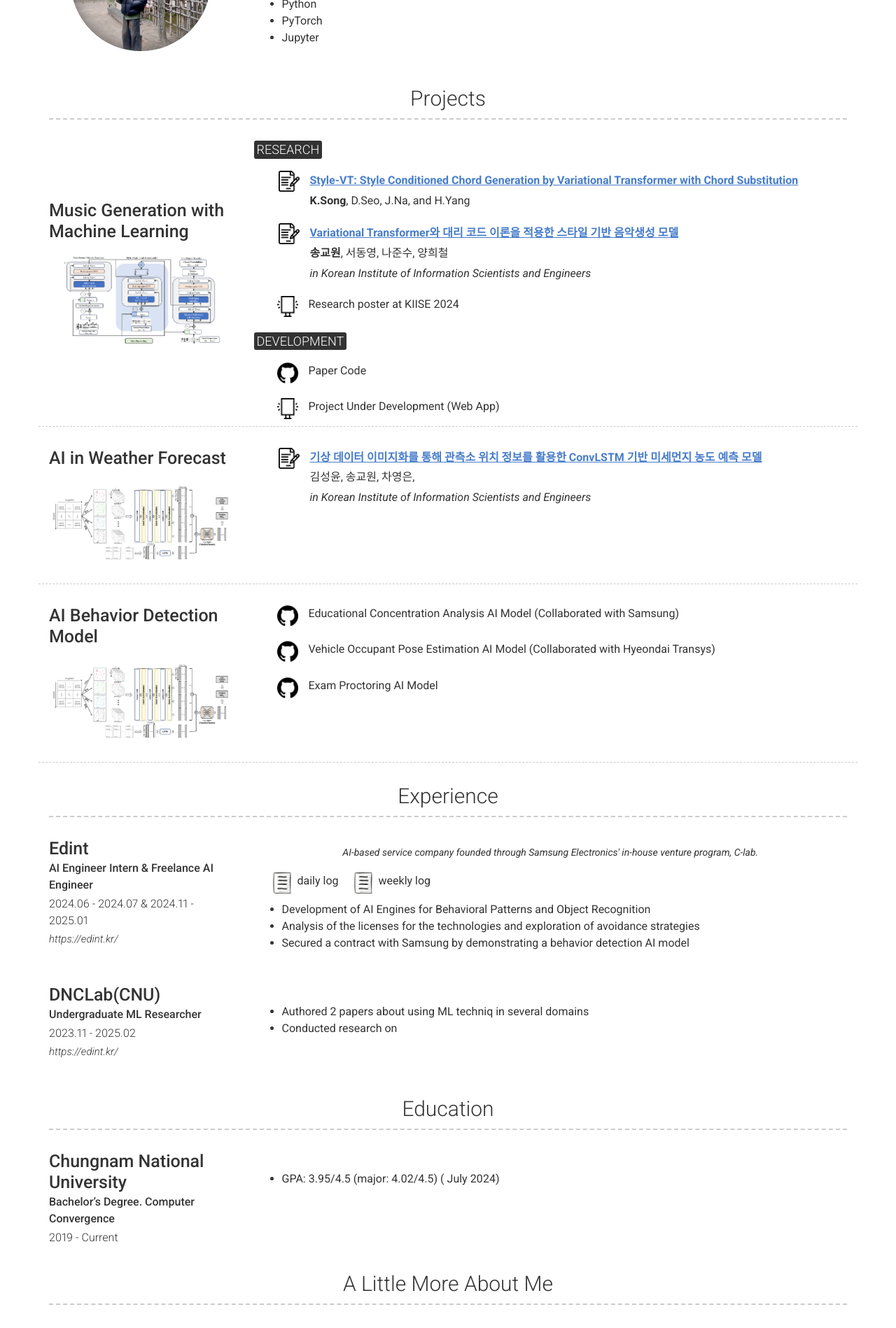
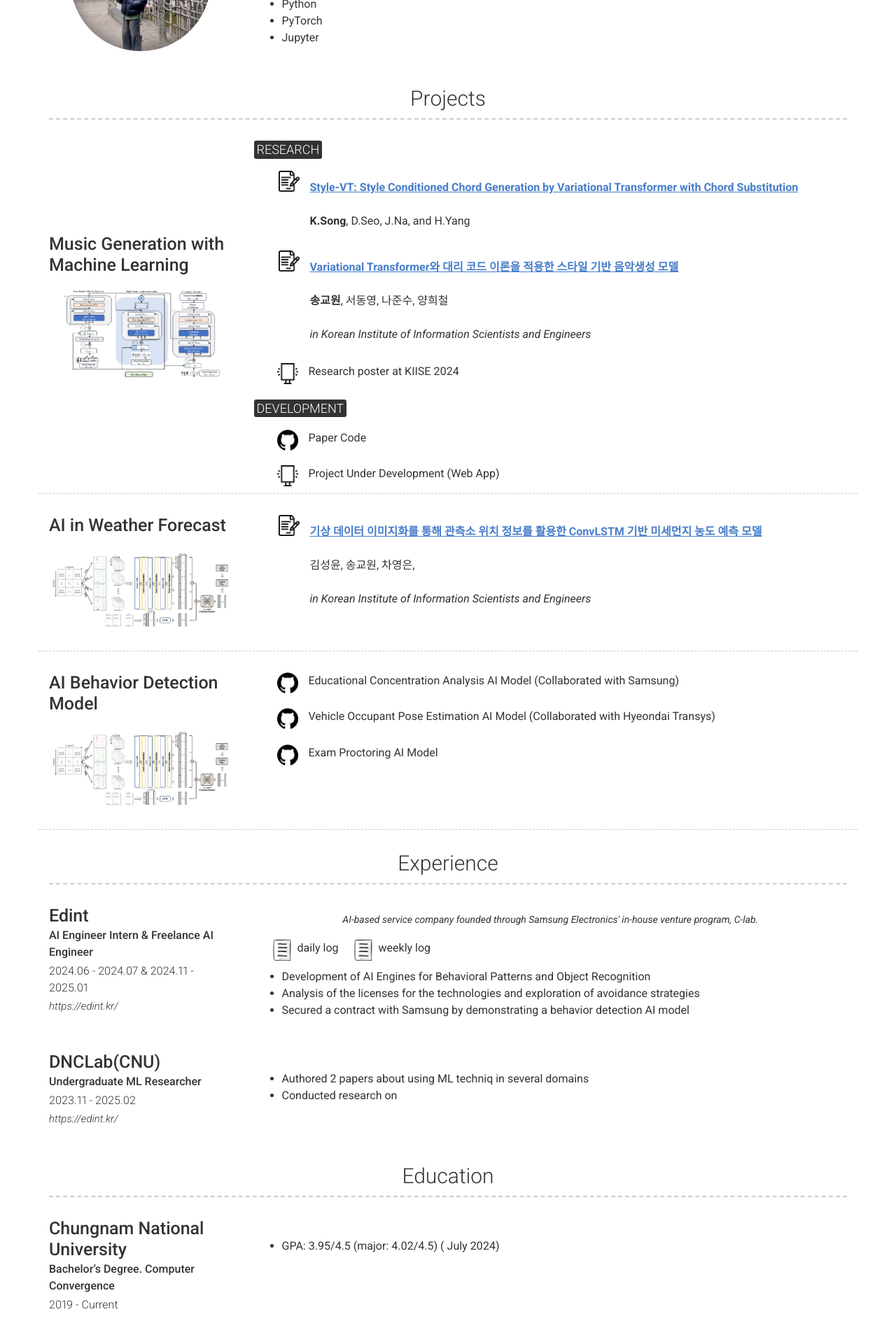
Before and after one commit to tim000519/resume, a Jekyll site: the page built from index.md, in a window 1280 px wide. Shown: the part 429-2327 px from the top of the page at 70% size. Built offline with Jekyll 4.4.1, drawn with Linux system fonts in a browser that asks for light colours; nearby versions of some CDN libraries.

Commit message:
Update _config.yml

```diff
--- a/_config.yml
+++ b/_config.yml
@@ -77,7 +77,7 @@ content:
             <a href="/resume/pdf/Access.pdf" target="_blank" style="margin-right: 10px; flex-shrink: 0;">
               <img src="/resume/images/contract.png" alt="PDF" width="30" style="vertical-align: middle; flex-shrink: 0;">
             </a>
-            <p style="margin-left: 5px; vertical-align: middle; line-height: 1.8;">
+            <p style="margin-left: 5px; vertical-align: middle; line-height: 3;">
               <a href="/resume/pdf/Access.pdf" target="_blank" style="text-decoration: underline;">
                 <strong>Style-VT: Style Conditioned Chord Generation by Variational Transformer with Chord Substitution</strong>
               </a>
@@ -89,7 +89,7 @@ content:
             <a href="/resume/pdf/style.pdf" target="_blank" style="margin-right: 10px; flex-shrink: 0;">
               <img src="/resume/images/contract.png" alt="PDF" width="30" style="vertical-align: middle; flex-shrink: 0;">
             </a>
-            <p style="margin-left: 5px; vertical-align: middle; line-height: 1.8;">
+            <p style="margin-left: 5px; vertical-align: middle; line-height: 3;">
               <a href="/resume/pdf/style.pdf" target="_blank" style="text-decoration: underline;">
                 <strong>Variational Transformer와 대리 코드 이론을 적용한 스타일 기반 음악생성 모델</strong>
               </a>
@@ -137,7 +137,7 @@ content:
             <a href="/resume/pdf/conv.pdf" target="_blank" style="margin-right: 10px; flex-shrink: 0;">
               <img src="/resume/images/contract.png" alt="PDF" width="30" style="vertical-align: middle; flex-shrink: 0;">
             </a>
-            <p style="margin-left: 5px; vertical-align: middle; line-height: 1.8;">
+            <p style="margin-left: 5px; vertical-align: middle; line-height: 3;">
               <a href="/resume/pdf/conv.pdf" target="_blank" style="text-decoration: underline;">
                 <strong>기상 데이터 이미지화를 통해 관측소 위치 정보를 활용한 ConvLSTM 기반 미세먼지 농도 예측 모델</strong>
               </a>
```
